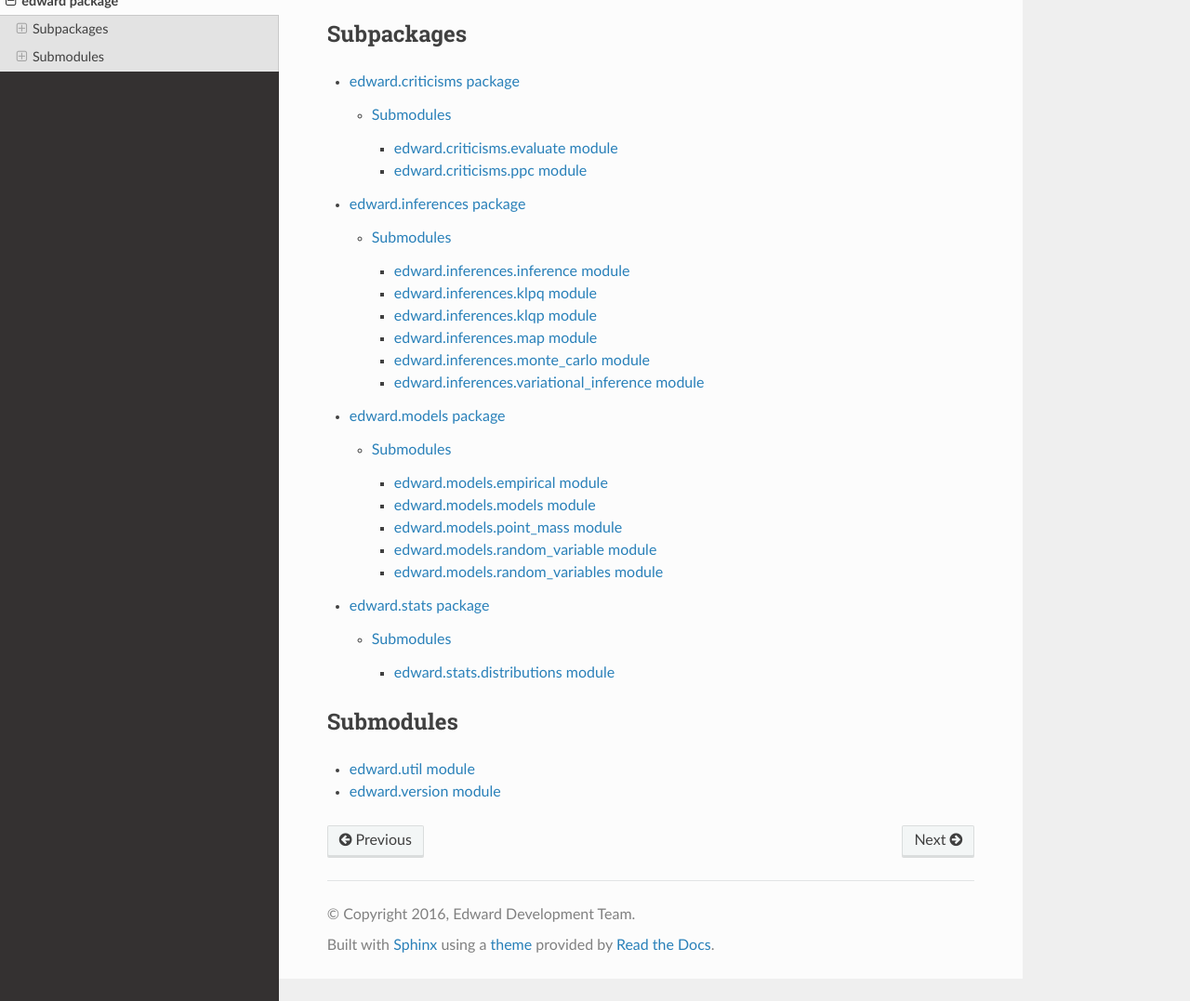
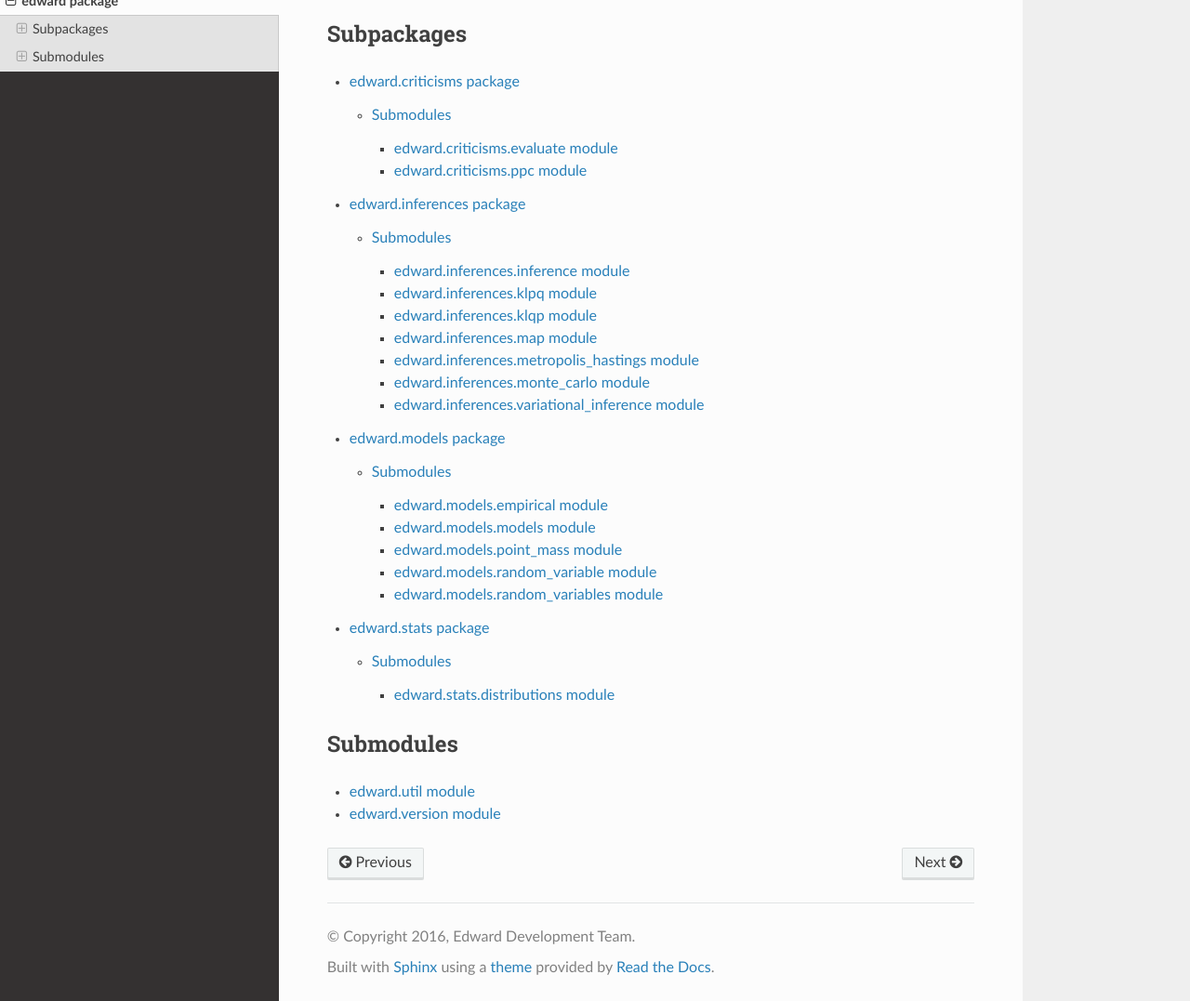
Before and after one commit to blei-lab/edward, a Sphinx documentation site: the page built from docs/source/edward.rst, in a window 1280 px wide and 1341 px high, cut to the strip 264-1341 px from the top of the window. Shown: the whole strip at 93% size. Built offline with Sphinx 7.4.7 and the Read the Docs theme 2.0.0, drawn with Linux system fonts in a browser that asks for light colours.

Commit message:
update docs

```diff
--- /dev/null
+++ b/docs/source/edward.inferences.metropolis_hastings.rst
@@ -0,0 +1,7 @@
+edward.inferences.metropolis_hastings module
+============================================
+
+.. automodule:: edward.inferences.metropolis_hastings
+    :members:
+    :undoc-members:
+    :show-inheritance:
--- a/docs/source/edward.inferences.rst
+++ b/docs/source/edward.inferences.rst
@@ -15,5 +15,6 @@
    edward.inferences.klpq
    edward.inferences.klqp
    edward.inferences.map
+   edward.inferences.metropolis_hastings
    edward.inferences.monte_carlo
    edward.inferences.variational_inference
```
Also changed, not shown: README.md (+3 -2 lines), docs/images/inference_structure.png, 2 other files.
